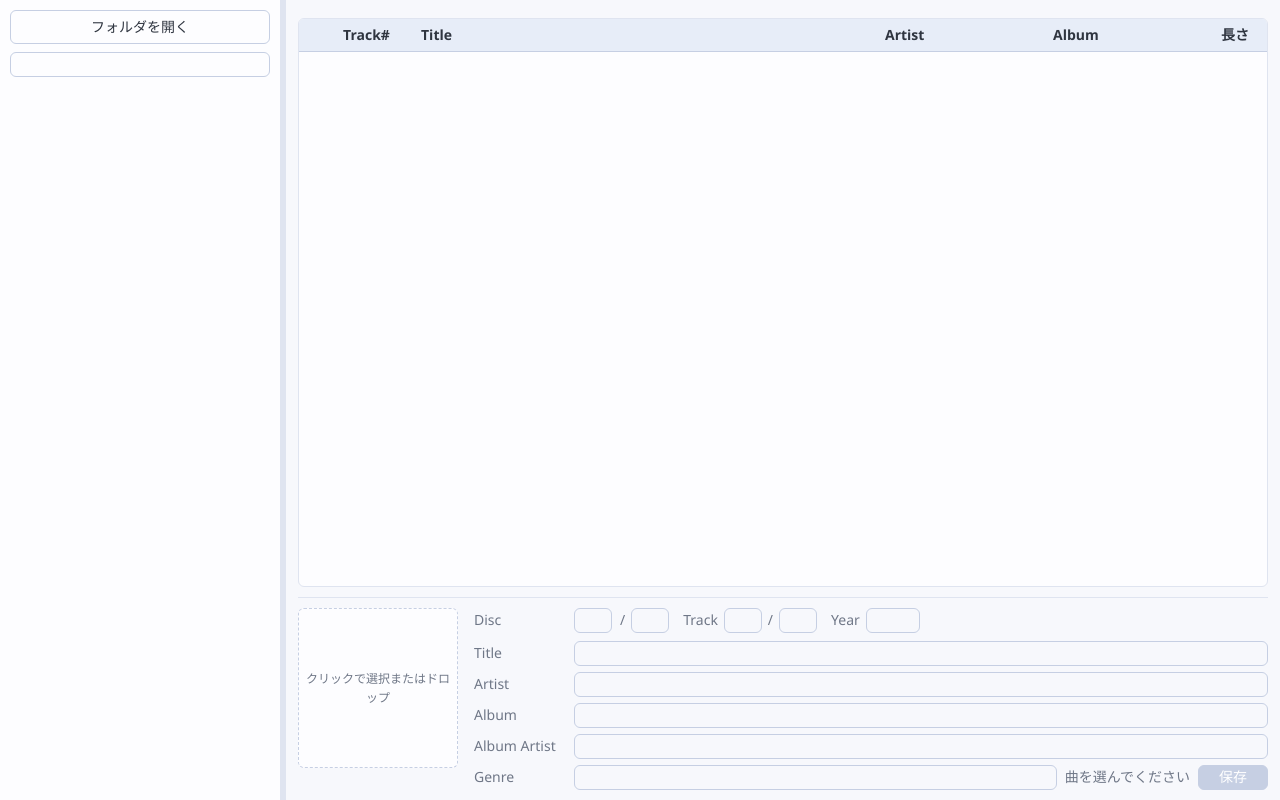
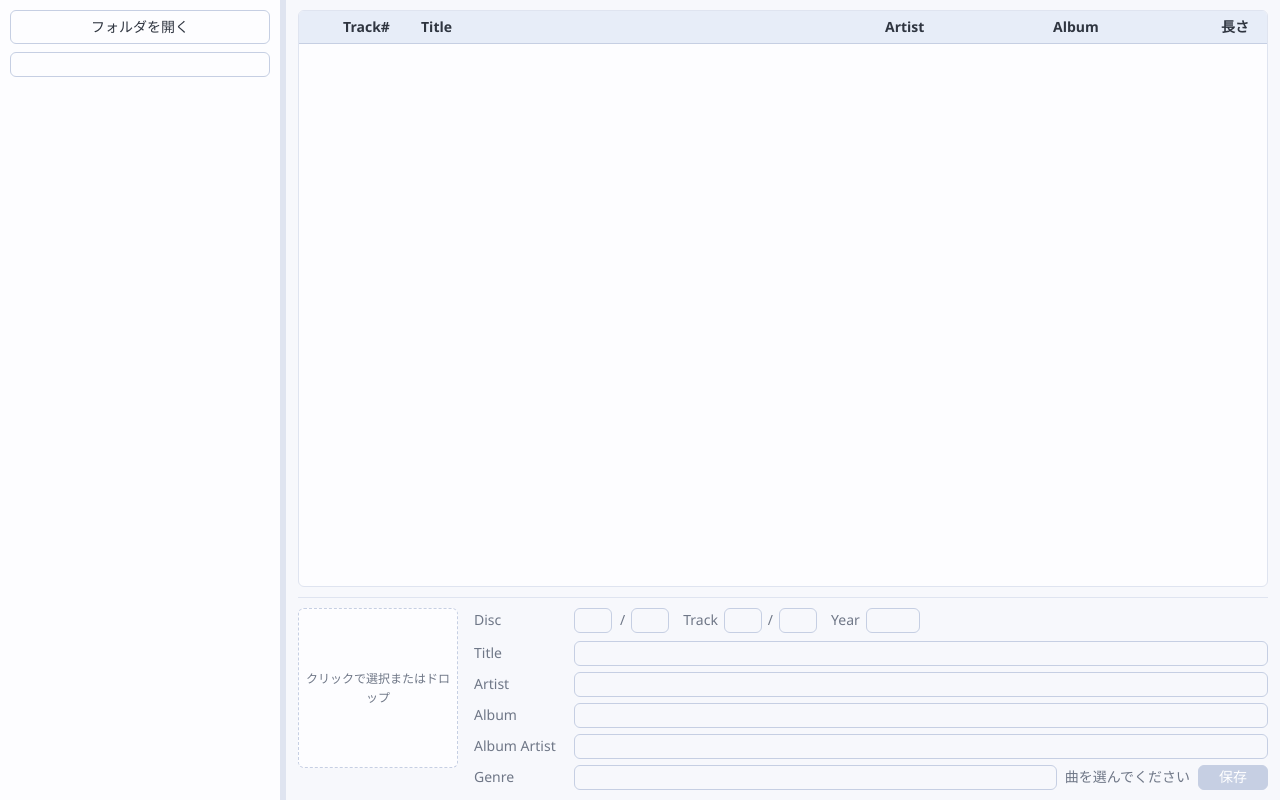
Before and after one commit to 718Ren/ReTag, a React (Vite) app in the folder src/renderer/: page / in a window 1280 px wide. Built offline with nearby package versions, Linux system fonts and the light colour scheme.

Commit message:
fix: 表のヘッダをフォルダを開くボタンと同じ高さに揃えた

```diff
--- a/src/renderer/src/components/TagForm.tsx
+++ b/src/renderer/src/components/TagForm.tsx
@@ -104,7 +104,8 @@ export function TagForm() {
             <span>{LABELS.genre}</span>
             <input {...fieldProps('genre')} />
             <span className="selection-count">
-              {selected.length > 0 ? `${selected.length}曲を編集中` : '曲を選んでください'}
+              {state.status ||
+                (selected.length > 0 ? `${selected.length}曲を編集中` : '曲を選んでください')}
             </span>
             <button
               type="button"
--- a/src/renderer/src/components/TrackTable.tsx
+++ b/src/renderer/src/components/TrackTable.tsx
@@ -51,9 +51,6 @@ export function TrackTable() {
 
   return (
     <section className="track-table">
-      <div className="toolbar">
-        <span className="status">{state.status}</span>
-      </div>
       <div className="track-table-scroll">
         <table>
           <thead>
--- a/src/renderer/src/styles.css
+++ b/src/renderer/src/styles.css
@@ -200,7 +200,6 @@ body.resizing .pane-grip {
 
 .track-table {
   display: grid;
-  grid-template-rows: auto 1fr;
   min-height: 0;
 }
 
@@ -278,26 +277,6 @@ body.resizing .pane-grip {
   letter-spacing: 0.04em;
   line-height: 1.4;
   padding: 0 4px;
-}
-
-.toolbar {
-  align-items: center;
-  display: flex;
-  gap: 12px;
-  padding-bottom: 8px;
-}
-
-.toolbar button {
-  background: var(--surface);
-  border: 1px solid var(--border-strong);
-  border-radius: var(--radius);
-  cursor: pointer;
-  padding: 5px 14px;
-  transition: background 0.12s ease;
-}
-
-.toolbar button:hover {
-  background: var(--accent-tint);
 }
 
 .status {
```
